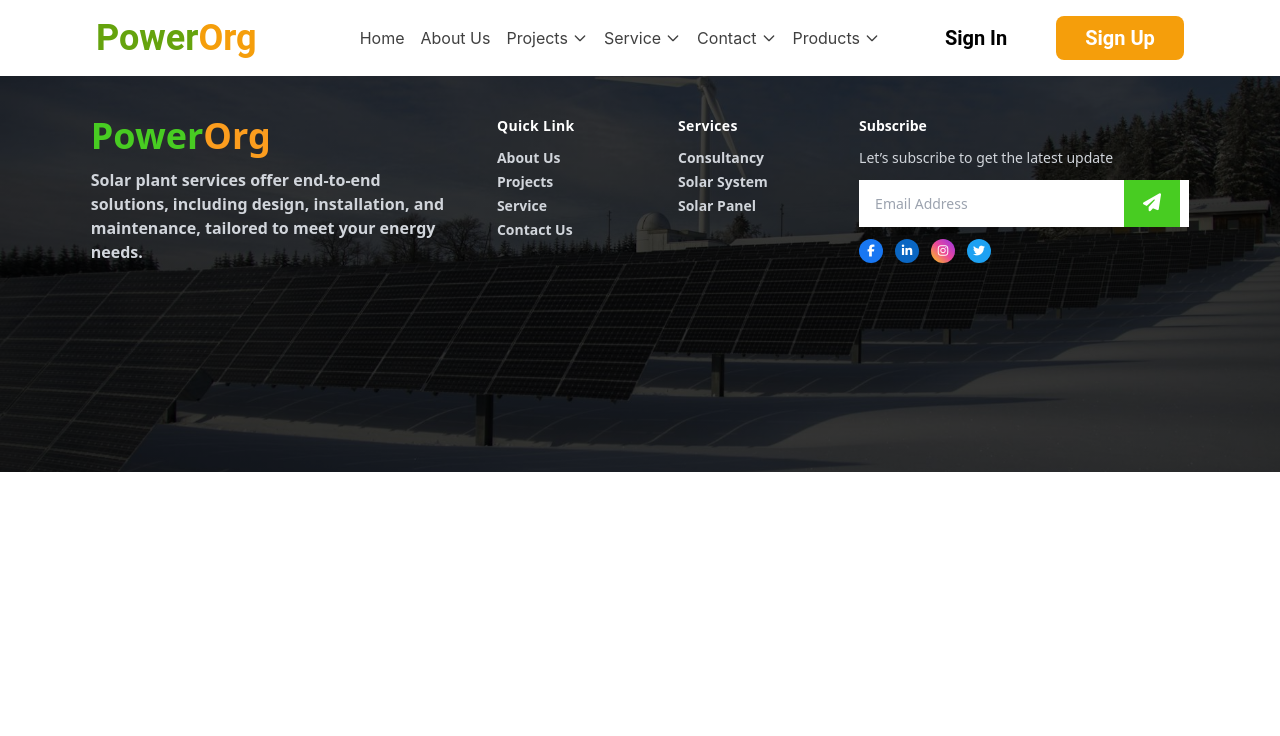
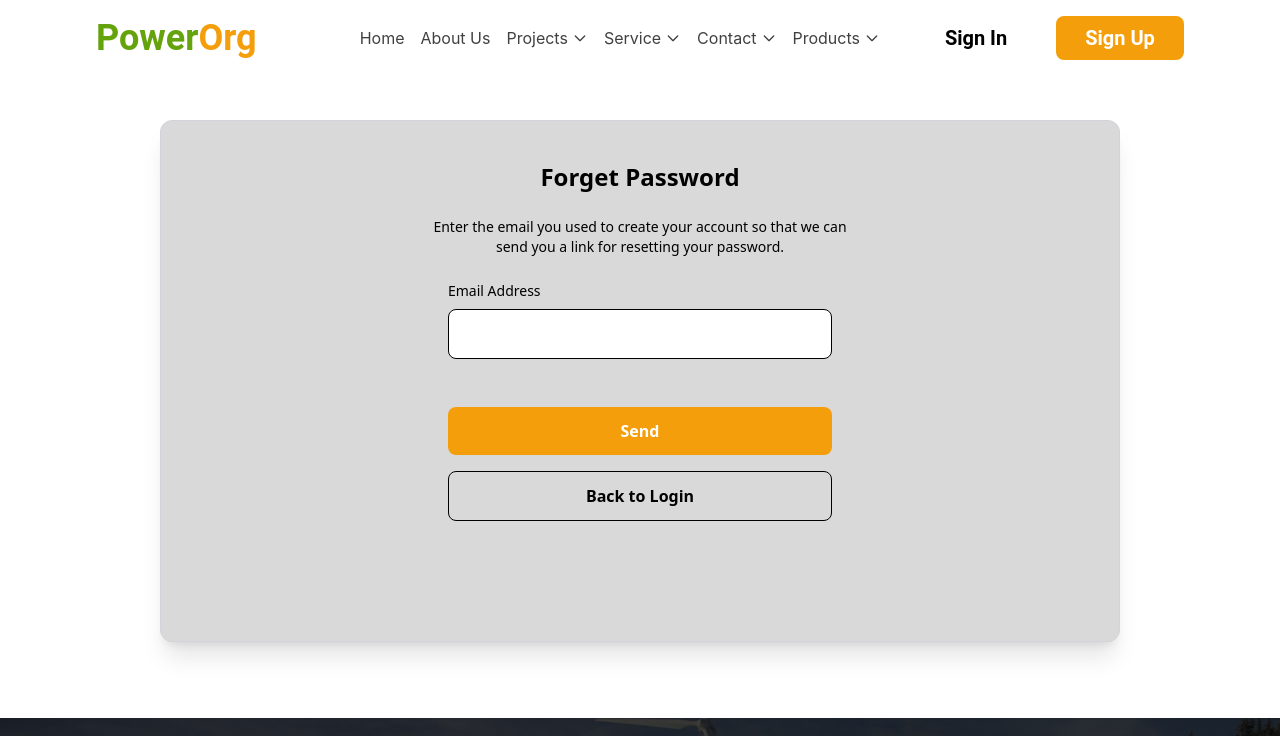
Before and after one commit to EstherBabaoye/PowerOrg, a React (Vite) app: page /forgot-password in a window 1280 px wide. Shown: the top 736 px of the page. Built offline with nearby package versions, Linux system fonts and the light colour scheme.

Commit message:
Update App routing and add ForgotPassword page

```diff
--- a/src/App.jsx
+++ b/src/App.jsx
@@ -6,6 +6,7 @@ import Projects from './Pages/Projects';
 import Home from './Pages/Home';
 import SignIn from './Pages/SignIn';
 import ScrollToTop from './Components/ScrollToTop';
+import ForgotPassword from './Pages/ForgotPassword';
 
 
 function App() {
@@ -18,6 +19,7 @@ function App() {
         <Route path="/about-us" element={<AboutUs />} />
         <Route path="/projects" element={<Projects />} />
         <Route path="/sign-in" element={<SignIn />} />
+        <Route path="/forgot-password" element={<ForgotPassword />} />
       </Routes>
       <Footer />
     </Router>
--- /dev/null
+++ b/src/Pages/ForgotPassword.jsx
@@ -0,0 +1,62 @@
+import React, { useEffect } from 'react';
+import { Link } from 'react-router-dom';
+
+export default function ForgotPassword() {
+  useEffect(() => {
+    document.title = 'Forget Password – PowerOrg';
+  }, []);
+
+  return (
+    <div className="relative pt-20 pb-0 bg-white">
+      <div className="relative container m-auto px-6 md:px-12 xl:px-40 text-gray-500">
+        <div className="m-auto w-full">
+          <div className="rounded-xl bg-[#d9d9d9] border border-gray-300 shadow-xl mt-10 mb-4 p-6 sm:p-10 pb-12">
+            <div className="space-y-6 mb-20">
+
+              <h2 className="text-2xl text-center text-black font-bold">Forget Password</h2>
+
+
+              <p className="text-center text-sm md:text-sm text-black">
+                Enter the email you used to create your account so that we can <br />
+                send you a link for resetting your password.
+              </p>
+
+
+              <div className="mt-10">
+
+                <form className="space-y-6 mx-auto max-w-sm w-full">
+
+                  <div>
+                    <label className="block mb-2 text-sm text-black">Email Address</label>
+                    <input
+                      type="email"
+                      className="w-full px-4 py-3 rounded-lg border border-black focus:outline-none focus:ring-2 focus:ring-blue-300"
+                      required
+                    />
+                  </div>
+
+
+                  <div className="flex flex-col gap-4 pt-6">
+                    <button
+                      type="submit"
+                      className="w-full bg-amber-500 hover:bg-amber-600 text-white font-bold py-3 rounded-lg transition duration-300"
+                    >
+                      Send
+                    </button>
+
+                    <Link
+                      to="/sign-in"
+                      className="w-full text-center border border-black text-black hover:border-amber-600 font-bold py-3 rounded-lg transition duration-300"
+                    >
+                      Back to Login
+                    </Link>
+                  </div>
+                </form>
+              </div>
+            </div>
+          </div>
+        </div>
+      </div>
+    </div>
+  );
+}
--- a/src/Pages/SignIn.jsx
+++ b/src/Pages/SignIn.jsx
@@ -68,7 +68,7 @@ export default function SignIn() {
                   {/* Forgot Password Link */}
                   <div>
                     <a
-                      href="#"
+                      href="/forgot-password"
                       className="text-sm text-black hover:text-amber-500 transition-colors duration-300"
                     >
                       Forgot password?
```
